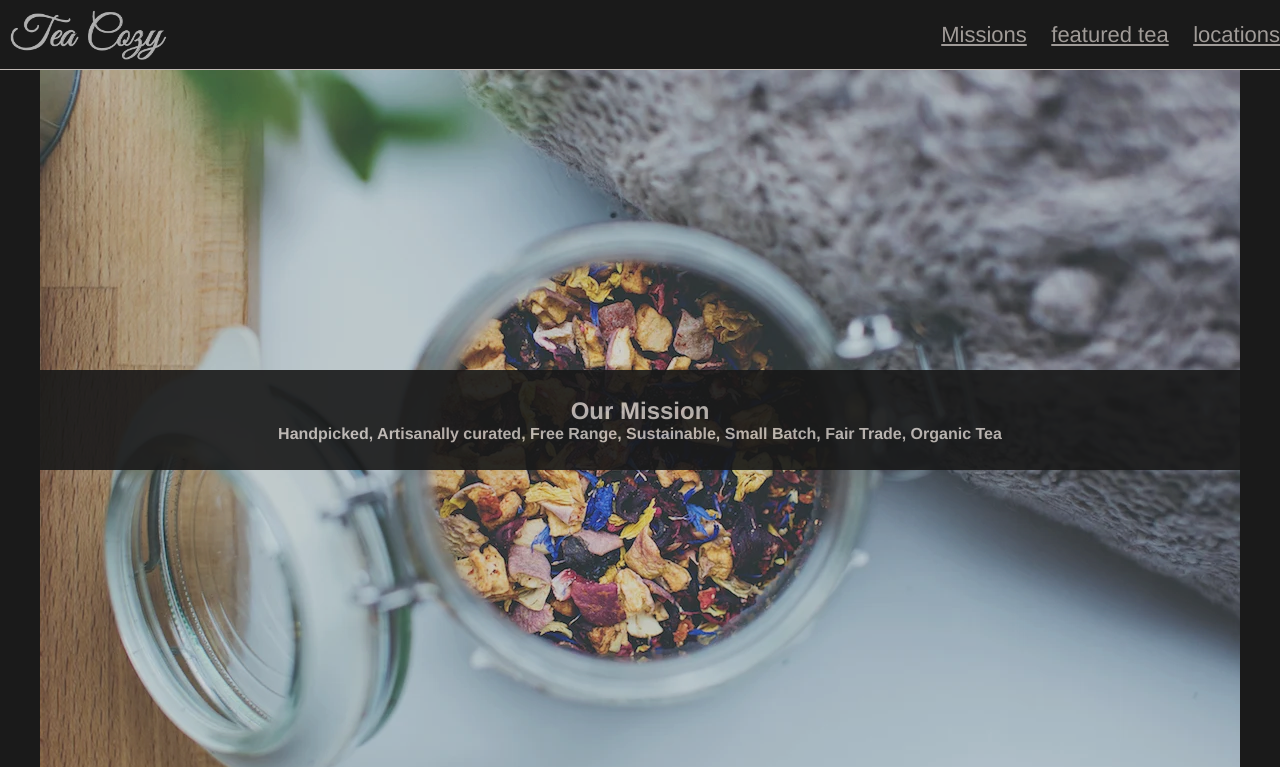
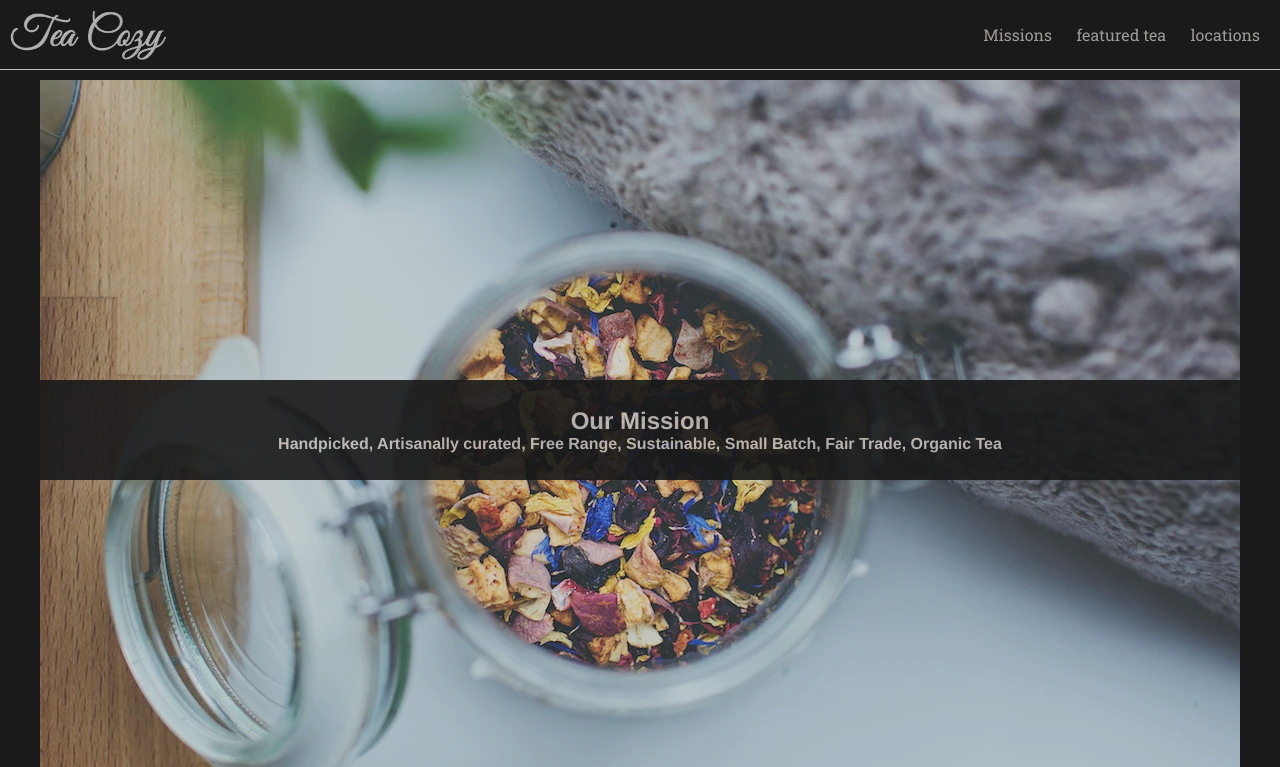
Before and after one commit to AbneSantos/pagina1, a plain HTML site: page index.html in a window 1280 px wide. Shown: the top 767 px of the page. Drawn offline with Linux system fonts and the light colour scheme.

Commit message:
basic done

```diff
--- a/index.html
+++ b/index.html
@@ -3,6 +3,9 @@
 <head>
   <title>The Tea Cozy</title>
   <link rel="stylesheet" href="style.css" type="text/css" />
+  <link rel="preconnect" href="https://fonts.googleapis.com">
+  <link rel="preconnect" href="https://fonts.gstatic.com" crossorigin>
+  <link href="https://fonts.googleapis.com/css2?family=Roboto+Slab:wght@100..900&display=swap" rel="stylesheet">
 </head>
   <body>
     <header>
--- a/style.css
+++ b/style.css
@@ -13,6 +13,7 @@ header{
     z-index: 1;
     top: 0px;
     width: 100%;
+
 }
 
 .header{
@@ -32,13 +33,28 @@ header{
 
 }
 
+.header nav{
+    padding: 20px;
+
+}
+
 .header nav a{
     padding: 10px;
-    font-size: 22px;
+    text-decoration: none;
+    font-family: "Roboto Slab", serif;
+    font-optical-sizing: auto;
+    font-weight: 30px;
+    font-style: normal;
+
+
+}
+
+.header nav a:hover{
+    color: burlywood;
 }
 
 .container-1{
-    margin-top: 70px;
+    margin-top: 80px;
     display: flex;
     justify-content: center;
     align-items: center;
```
